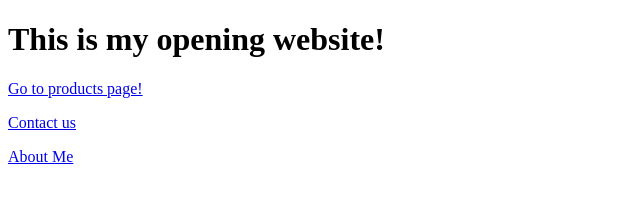
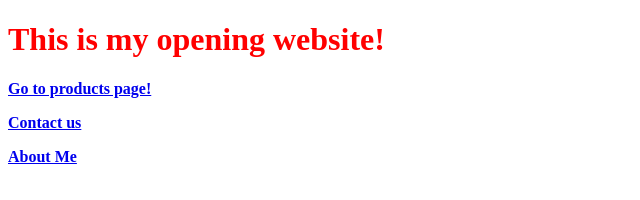
Before and after one commit to Toua17/touapersonalwebsite, a plain HTML site: page index.html in a window 1280 px wide. Shown: the whole page, without its empty margins (0-640 px from the left). Drawn offline with Linux system fonts and the light colour scheme.

Commit message:
Changed color and Bold sentences

```diff
--- a/index.html
+++ b/index.html
@@ -14,13 +14,14 @@
   <meta charset="UTF-8">
   <meta http-equiv="X-UA-Compatible" content="IE=edge">
   <meta name="viewport" content="width=device-width, initial-scale=1.0">
+  <meta name="description" content="This is my personal webpage's homepage. It will connect to other pages about me.">
   <title>My Website</title>
 </head>
 <body>
-  <h1>This is my opening website!</h1>
-  <p><a href="products/single-product.html"> Go to products page!</a></p>
-  <p><a href="contact-me.html">Contact us</a></p>
-  <p><a href="about-me.html">About Me</a></p>
+  <h1 style="color:red;">This is my opening website!</h1>
+  <p><a href="products/single-product.html"><strong> Go to products page!</strong></a></p>
+  <p><a href="contact-me.html"><strong>Contact us</strong></a></p>
+  <p><a href="about-me.html"><strong>About Me</strong></a></p>
 </body>
 </html>
 <!-- partial -->
```
